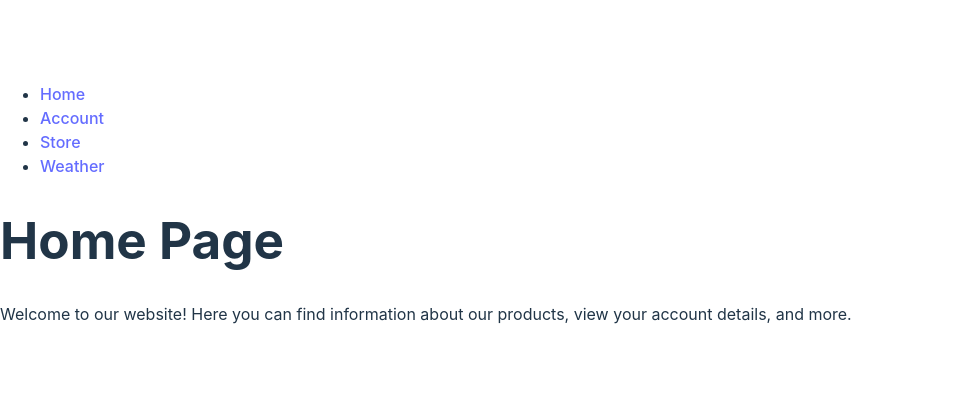
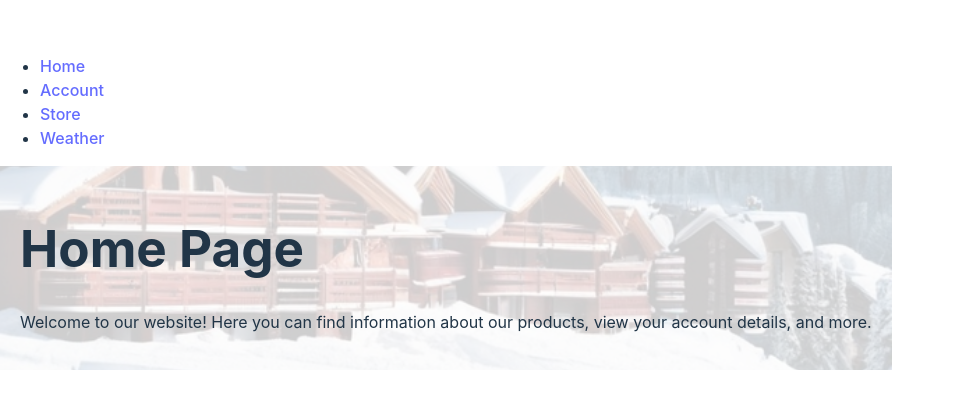
Before and after one commit to Cristoffer85/Flakeville-client, a React (Vite) app in the folder sf-frontend/: page / in a window 1280 px wide. Shown: the part 196-604 px from the top of the page, without its empty margins (0-955 px from the left). Built offline with nearby package versions, Linux system fonts and the light colour scheme.

Commit message:
Jwt log in info stored locally in browser (Firefox ctrl+shift+i (devtools) check local storage and there it is. Now for the 400: bad request instead..

```diff
--- a/sf-frontend/src/components/Account.jsx
+++ b/sf-frontend/src/components/Account.jsx
@@ -30,8 +30,10 @@ function Account() {
 
             if (response.ok) {
                 // Login was successful
+                console.log('Server response:', data);
                 // Save the token and user data in the state or local storage
                 console.log('Login successful:', data);
+                localStorage.setItem('token', data.jwt);
 
                 // Redirect based on authority
 
--- a/sf-frontend/src/components/Home.jsx
+++ b/sf-frontend/src/components/Home.jsx
@@ -1,10 +1,20 @@
 import React from 'react';
 
 function Home() {
+    const backgroundStyle = {
+        backgroundImage: "url('/MainBackground.png')",
+        backgroundSize: 'cover',
+        backgroundPosition: 'center',
+        height: '100hh', // Adjust the height according to your needs
+        // You can add more background-related styles here, like backgroundRepeat, backgroundAttachment, etc.
+    };
+
     return (
-        <div>
-            <h1>Home Page</h1>
-            <p>Welcome to our website! Here you can find information about our products, view your account details, and more.</p>
+        <div style={backgroundStyle}>
+            <div style={{ backgroundColor: 'rgba(255, 255, 255, 0.8)', padding: '20px' }}>
+                <h1>Home Page</h1>
+                <p>Welcome to our website! Here you can find information about our products, view your account details, and more.</p>
+            </div>
         </div>
     );
 }
--- a/sf-frontend/src/components/Router.jsx
+++ b/sf-frontend/src/components/Router.jsx
@@ -4,8 +4,6 @@ import Home from './Home';
 import Account from './Account';
 import Store from './Store';
 import Weather from './Weather';
-import Adminacc from "./AdminAcc.jsx";
-import Employeeacc from "./EmployeeAcc.jsx";
 import AdminAcc from "./AdminAcc.jsx";
 import EmployeeAcc from "./EmployeeAcc.jsx";
 import UserAcc from "./UserAcc.jsx";
--- a/sf-frontend/src/components/UserAcc.jsx
+++ b/sf-frontend/src/components/UserAcc.jsx
@@ -1,7 +1,7 @@
 import React, { useState, useEffect } from 'react';
 
 function User() {
-    const [username, setUsername] = useState('user');
+    const [username] = useState('user');
     const [birthday, setBirthday] = useState('');
     const [address, setAddress] = useState('');
     const [telephone, setTelephone] = useState('');
@@ -20,11 +20,14 @@ function User() {
     const handleUpdate = async (event) => {
         event.preventDefault();
 
+        const token = localStorage.getItem('token'); // Retrieve the token from local storage
+
         try {
             const response = await fetch(`http://localhost:8080/user/${username}`, {
                 method: 'PUT',
                 headers: {
-                    'Content-Type': 'application/json'
+                    'Content-Type': 'application/json',
+                    'Authorization': `Bearer ${token}` // Include the user's authentication token
                 },
                 body: JSON.stringify({ birthday, address, telephone, email })
             });
```
Also changed, not shown: sf-frontend/public/MainBackground.png (added).
